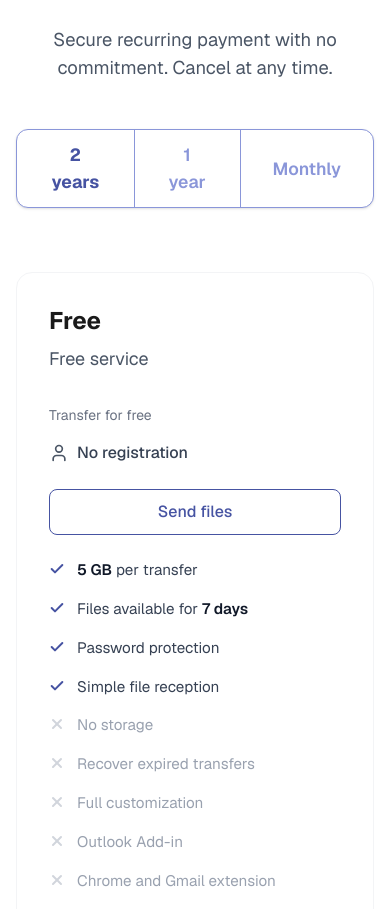
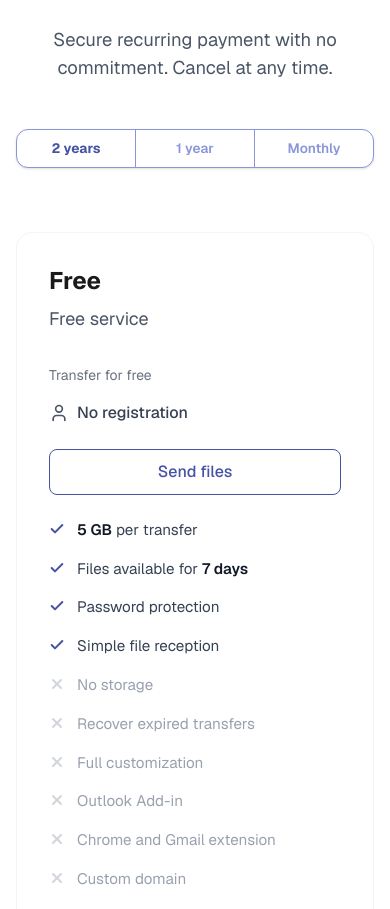
Before and after one commit to Me-V/Tameus-project, a Next.js app: page / in a window 390 px wide. Shown: the part 7568-8477 px from the top of the page. Built offline with nearby package versions, Linux system fonts and the light colour scheme.

Commit message:
Mobile responsiveness

```diff
--- a/app/components/Pricing.tsx
+++ b/app/components/Pricing.tsx
@@ -18,14 +18,14 @@ const Pricing = () => {
             Secure recurring payment with no commitment. Cancel at any time.
           </p>
 
-          <div className="inline-flex rounded-xl border border-[#8A96D9] bg-white overflow-hidden shadow-sm">
-            <button className="px-8 py-3 text-[1.1rem] font-bold text-[#4653A2] border-r border-[#8A96D9] hover:bg-blue-50 transition-colors">
+          <div className="flex w-full sm:w-auto sm:inline-flex rounded-xl border border-[#8A96D9] bg-white overflow-hidden shadow-sm">
+            <button className="flex-1 sm:flex-none px-2 sm:px-6 md:px-8 py-2 md:py-3 text-[0.85rem] sm:text-[1rem] md:text-[1.1rem] font-bold text-[#4653A2] border-r border-[#8A96D9] hover:bg-blue-50 transition-colors whitespace-nowrap">
               2 years
             </button>
-            <button className="px-8 py-3 text-[1.1rem] font-semibold text-[#8A96D9] border-r border-[#8A96D9] hover:bg-blue-50 transition-colors">
+            <button className="flex-1 sm:flex-none px-2 sm:px-6 md:px-8 py-2 md:py-3 text-[0.85rem] sm:text-[1rem] md:text-[1.1rem] font-semibold text-[#8A96D9] border-r border-[#8A96D9] hover:bg-blue-50 transition-colors whitespace-nowrap">
               1 year
             </button>
-            <button className="px-8 py-3 text-[1.1rem] font-semibold text-[#8A96D9] hover:bg-blue-50 transition-colors">
+            <button className="flex-1 sm:flex-none px-2 sm:px-6 md:px-8 py-2 md:py-3 text-[0.85rem] sm:text-[1rem] md:text-[1.1rem] font-semibold text-[#8A96D9] hover:bg-blue-50 transition-colors whitespace-nowrap">
               Monthly
             </button>
           </div>
```
